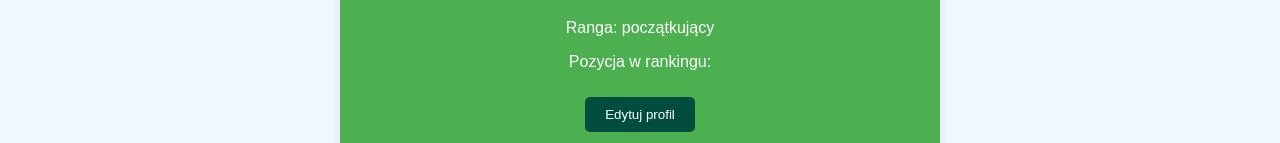
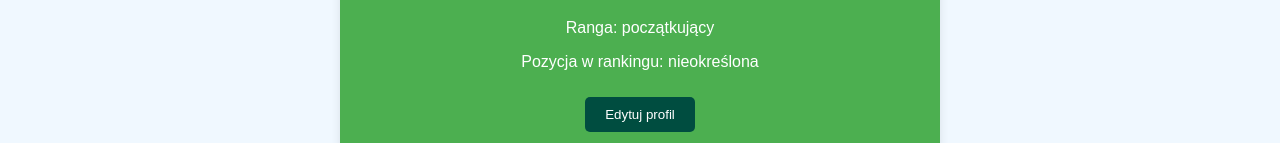
Before and after one commit to xMarcel17/Strona, a website: page account.html in a window 1280 px wide. Shown: the part 349-492 px from the top of the page. Drawn offline with Linux system fonts and the light colour scheme; sample sign-in values are in the browser's storage.

Commit message:
V1.41 - Hotfix

```diff
--- a/account.html
+++ b/account.html
@@ -37,7 +37,7 @@
                 <img src="res/navbar/ZdjecieProfilowe.png" alt="Profile Picture" class="profile-pic" id="profilePic">
                 <h1 id="fullName">Jan Kowalski</h1>
                 <p class="rank" id="rank">Ranga: początkujący</p>
-                <p class="ranking" id="ranking">Pozycja w rankingu:</p>
+                <p class="ranking" id="ranking">Pozycja w rankingu: nieokreślona</p>
                 <button class="edit-button" onclick="editProfile()">Edytuj profil</button>
             </div>
             <div class="user-details">
```
